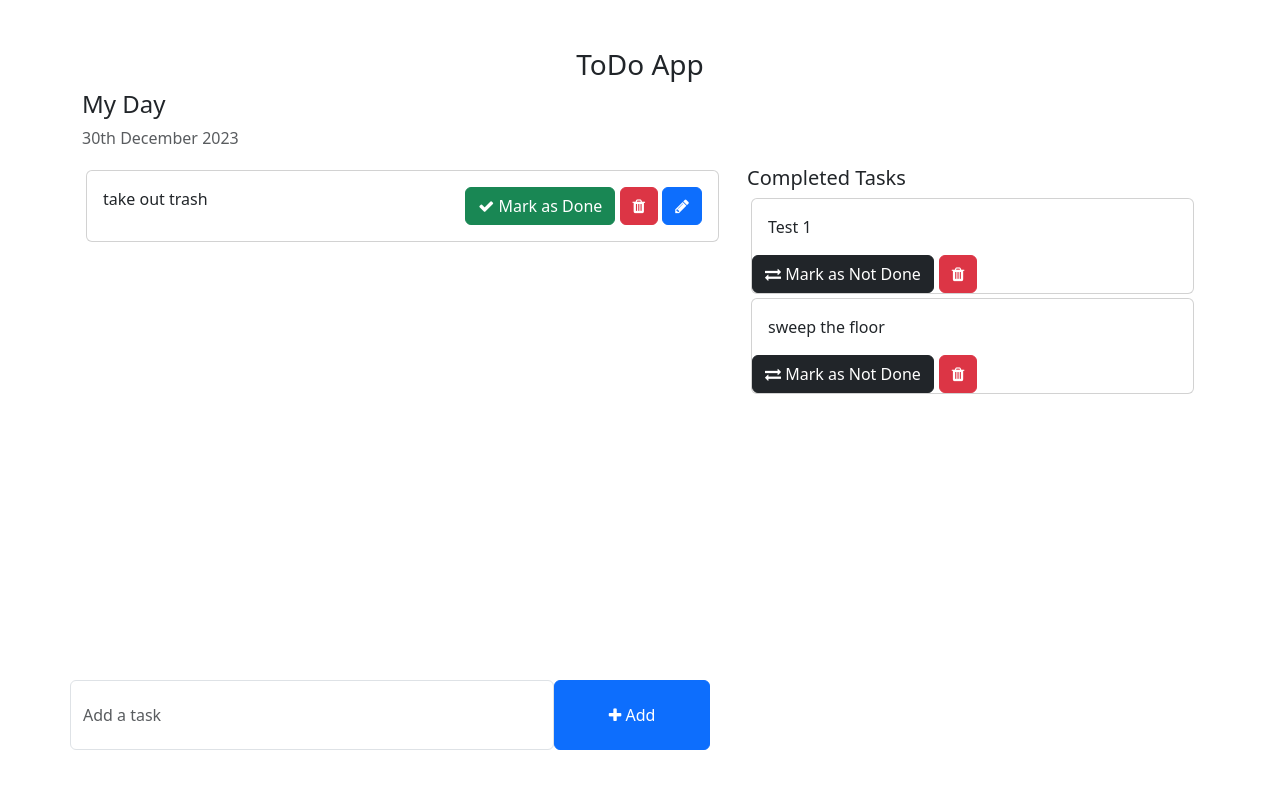
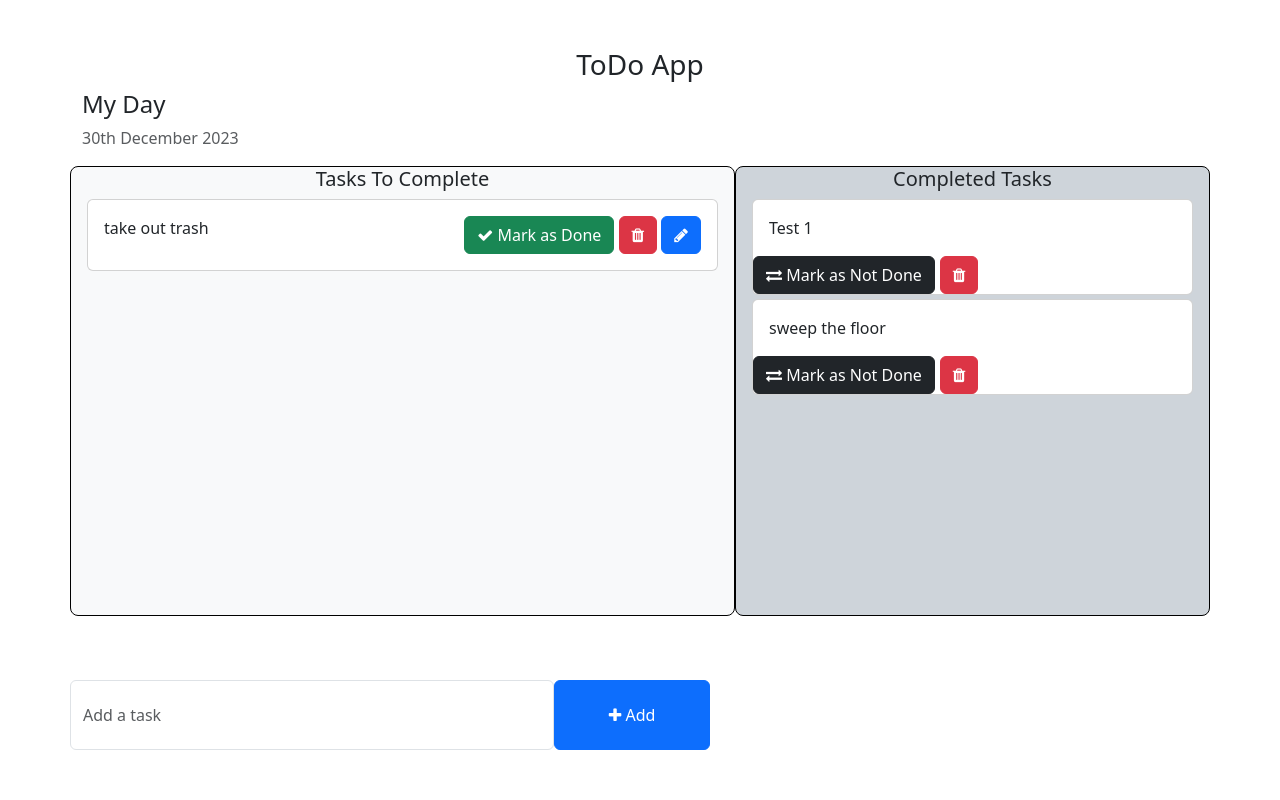
Before and after one commit to Kenmitchell2012/todo, a Django app: page / in a window 1280 px wide. Run offline with Django 4.2, Linux system fonts and the light colour scheme; data comes from the database, SQL or seed files in the repository; both versions use the stored data as it was after the commit.

Commit message:
css changes

```diff
--- a/templates/home.html
+++ b/templates/home.html
@@ -25,7 +25,9 @@
         <div class="row">
             <h4>My Day</h4>
             <p class="text-muted">{% now "jS F Y" %}</p>
-            <div class="col-md-7 col-lg-7" style="height: 450px; overflow: scroll;">
+            <div class=" bg-light col-md-7 col-lg-7" style="border-radius: 8px; border: 1px solid #000; height: 450px; overflow: scroll;">
+                <h5 class="text-center">Tasks To Complete</h5>
+
                 <!-- List of all the tasks for the day -->
                 {% if tasks %}
                     {% for task in tasks %}
@@ -45,8 +47,8 @@
                 {% endif %}
             </div>
 
-            <div class="col-md-5 col-lg-5">
-                <h5>Completed Tasks</h5>
+            <div style="border: 1px solid #000; border-radius: 8px;" class="bg-dark-subtle col-md-5 col-lg-5">
+                <h5 class="text-center">Completed Tasks</h5>
 
                 {% if completed_tasks %}
                     <!-- List of all the tasks that have completed -->
```
Also changed, not shown: db.sqlite3.
